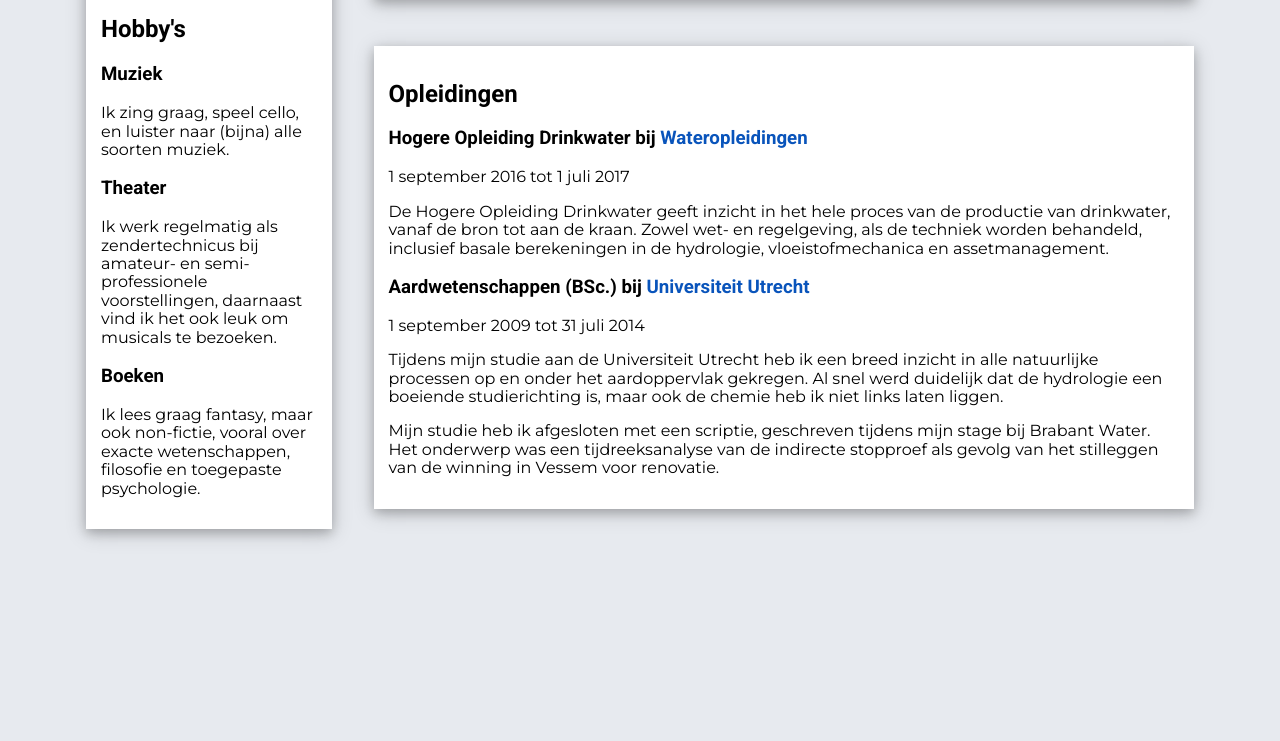
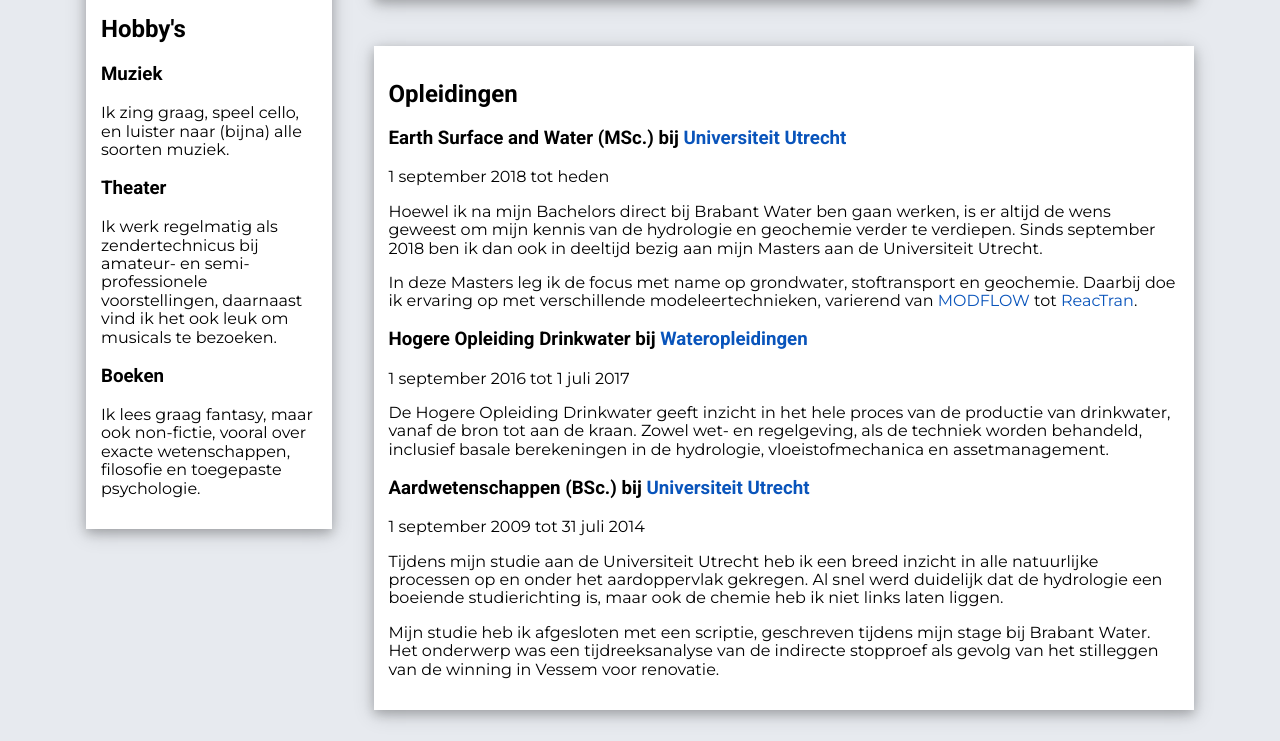
Before and after one commit to Hugovdberg/Hugovdberg.github.io, a plain HTML site: page index.html in a window 1280 px wide. Shown: the part 1102-1843 px from the top of the page. Before the commit the page ends 1662 px from the top, so only its background shows below. Drawn offline with nearby package versions, Linux system fonts and the light colour scheme.

Commit message:
Update opleidingen

```diff
--- a/index.html
+++ b/index.html
@@ -179,6 +179,33 @@
                         <h2>Opleidingen</h2>
                         <article>
                             <header>
+                                <h3><span class="opleiding">Earth Surface and Water (MSc.)</span> bij <a
+                                        href="https://www.uu.nl/masters/en/earth-surface-and-water"
+                                        class="opleider">Universiteit Utrecht</a></h3>
+                                <p class="functie_periode">
+                                    <span class="functie_start">1 september 2018</span> tot
+                                    <span class="functie_eind">heden</span>
+                                </p>
+                            </header>
+                            <p>
+                                Hoewel ik na mijn Bachelors direct bij <span class="werkgever">Brabant Water</span> ben
+                                gaan werken, is er altijd de wens geweest om mijn kennis van de hydrologie en geochemie
+                                verder te verdiepen.
+                                Sinds september 2018 ben ik dan ook in deeltijd bezig aan mijn Masters aan de
+                                <span class="opleider">Universiteit Utrecht</span>.
+                            </p>
+                            <p>
+                                In deze Masters leg ik de focus met name op grondwater, stoftransport en geochemie.
+                                Daarbij doe ik ervaring op met verschillende modeleertechnieken, varierend van
+                                <a
+                                    href="https://www.usgs.gov/mission-areas/water-resources/science/modflow-and-related-programs">
+                                    MODFLOW
+                                </a> tot
+                                <a href="https://cran.r-project.org/web/packages/ReacTran/index.html">ReacTran</a>.
+                            </p>
+                        </article>
+                        <article>
+                            <header>
                                 <h3><span class="opleiding">Hogere Opleiding Drinkwater</span> bij <a
                                         href="https://www.wateropleidingen.nl/cursusaanbod/@7119/hogere-opleiding/"
                                         class="opleider">Wateropleidingen</a></h3>
@@ -208,7 +235,7 @@
                             </p>
                             <p>
                                 Mijn studie heb ik afgesloten met een scriptie, geschreven tijdens mijn stage bij
-                                Brabant Water.
+                                <span class="werkgever">Brabant Water</span>.
                                 Het onderwerp was een tijdreeksanalyse van de indirecte stopproef als gevolg van het
                                 stilleggen van de winning in Vessem voor renovatie.
                             </p>
```
